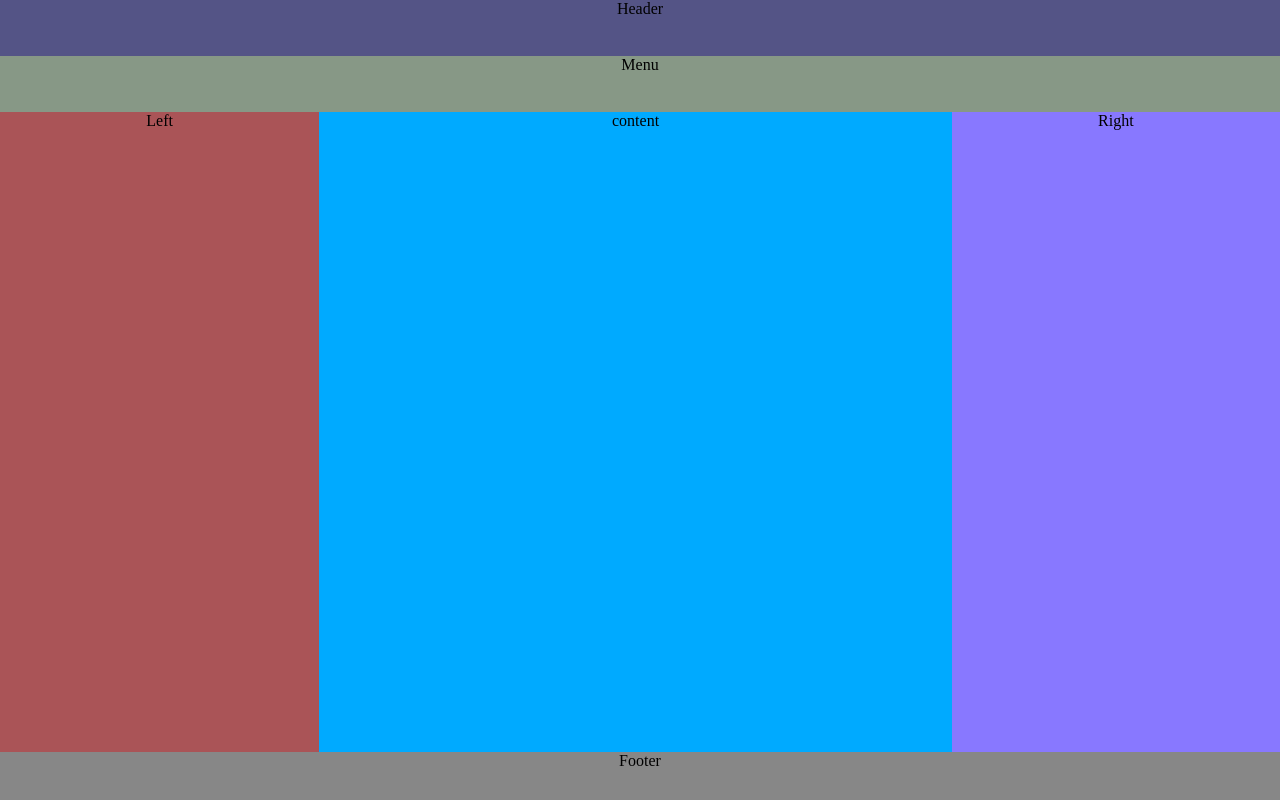
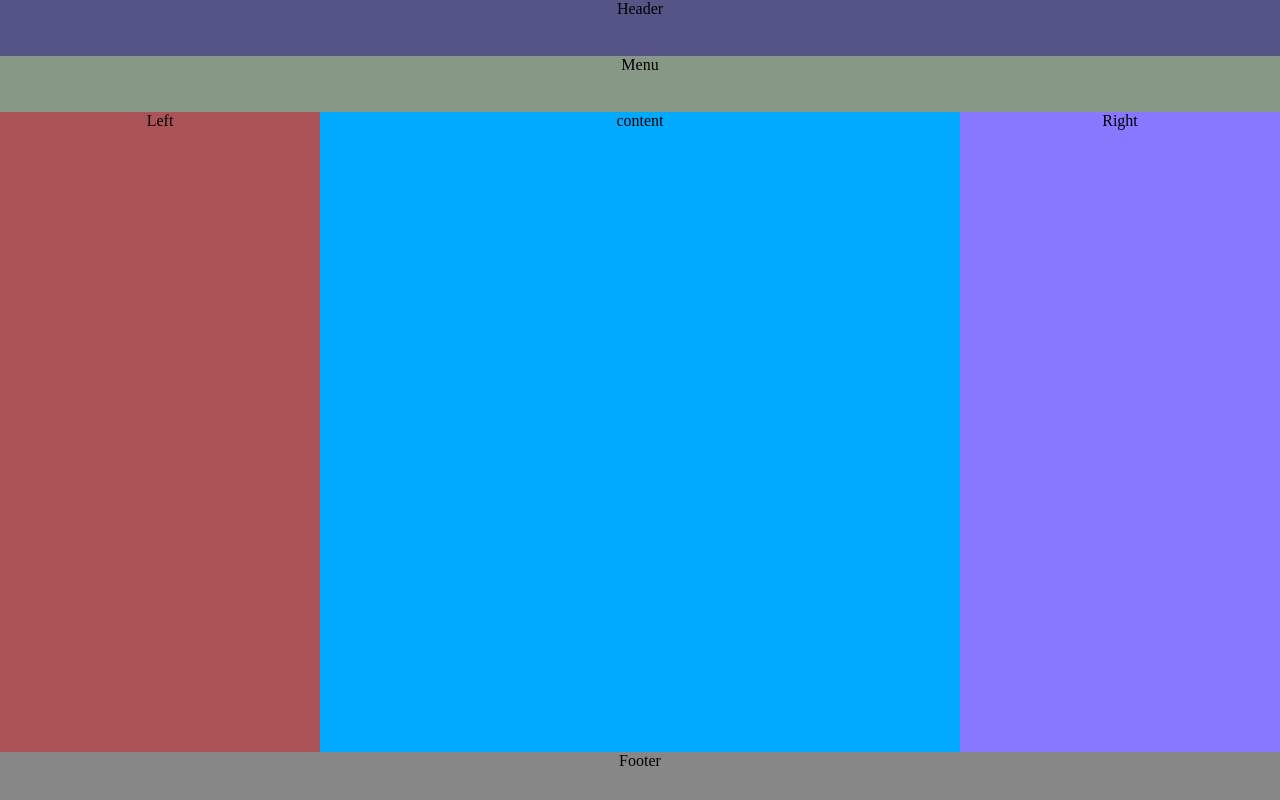
Before and after one commit to SudeepMi/web-design-sem-5, a plain HTML site: page lab8/index.html in a window 1280 px wide. Drawn offline with Linux system fonts and the light colour scheme.

Commit message:
lab 8 updated

```diff
--- a/lab8/index.html
+++ b/lab8/index.html
@@ -11,9 +11,11 @@
     <div class="wrapper">
         <div class="header">Header</div>
         <div class="menu">Menu</div>
-        <div class="left">Left</div>
-        <div class="content">content</div>
-        <div class="right">Right</div>
+        <div class="bodywrap">
+            <div class="left">Left</div>
+            <div class="content">content</div>
+            <div class="right">Right</div>
+        </div>
         <div class="footer">Footer</div>
     </div>
 </body>
--- a/lab8/style.css
+++ b/lab8/style.css
@@ -8,15 +8,15 @@ body{
     background-color: #545486;
 }
 .left{
-    grid-area: left;
+    /* grid-area: left; */
     background-color: #AA5457;
 }
 .right{
-    grid-area: right;
+    /* grid-area: right; */
     background-color: #8878FF;
 }
 .content{
-    grid-area: content;
+    /* grid-area: content; */
     background-color: #00AAFF;
 }
 .menu{
@@ -27,13 +27,18 @@ body{
     grid-area: footer;
     background-color: #878787;
 }
+.bodywrap {
+    grid-area: wrapper;
+    display: grid;
+    grid-template-columns: 1fr 2fr 1fr;
+}
 .wrapper{
     display: grid;
     height: 100vh;
     grid-template:
         "header header header header"
         "menu menu menu menu"
-        "left content content right"
+        "wrapper wrapper wrapper wrapper"
         "footer footer footer footer";
-    grid-template-rows: 7vh 7vh 80vh 6vh;
+    grid-template-rows: 7vh 7vh auto 6vh;
 }
```
